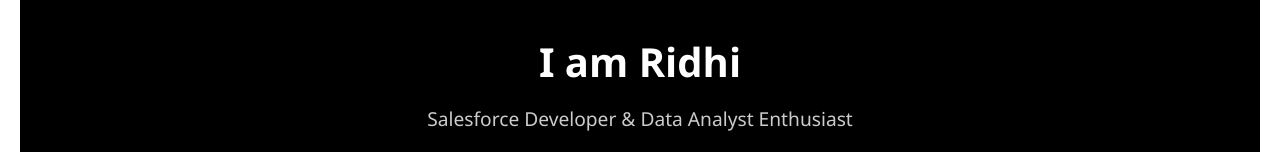
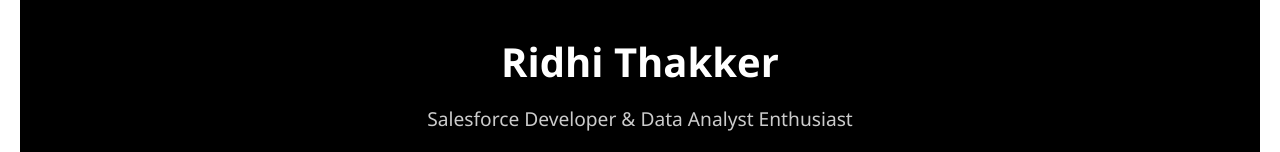
Before and after one commit to ridhi-thakker/ridhi-thakker.github.io, a plain HTML site: page index.html in a window 1280 px wide. Shown: the top 152 px of the page. Drawn offline with Linux system fonts and the light colour scheme.

Commit message:
Update index.html

```diff
--- a/index.html
+++ b/index.html
@@ -11,7 +11,7 @@
 
     <header class="hero">
         <div class="hero-text">
-            <h1>I am Ridhi</h1>
+            <h1>Ridhi Thakker</h1>
             <p>Salesforce Developer & Data Analyst Enthusiast</p>
         </div>
         <div class="hero-logos">
```
